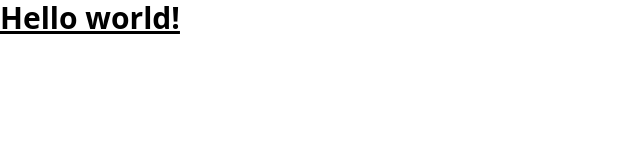
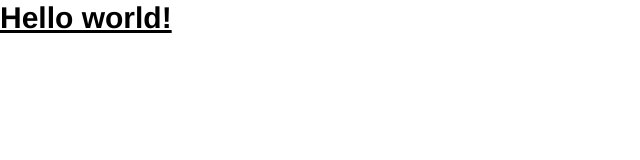
Before and after one commit to taesung1993/opgg-assignment, a React (Create React App) app: page / in a window 1280 px wide. Shown: the top 160 px of the page, without its empty margins (0-640 px from the left). Built offline with nearby package versions, Linux system fonts and the light colour scheme.

Commit message:
add css properties

```diff
--- a/tailwind.config.js
+++ b/tailwind.config.js
@@ -2,7 +2,21 @@
 module.exports = {
   content: ['./src/**/*.{js,jsx,ts,tsx}'],
   theme: {
-    extend: {},
+    extend: {
+      maxWidth: {
+        opgg: '1000px'
+      },
+      height: {
+        header: '6.0625rem'
+      },
+      colors: {
+        opgg: '#1ea1f7'
+      }
+    },
+    fontFamily: {
+      apple: ['AppleSDGothicNeo', 'Noto Sans KR', 'sans-serif'],
+      sans: ['Helvetica', 'Arial', 'sans-serif']
+    }
   },
-  plugins: [],
+  plugins: []
 };
```
